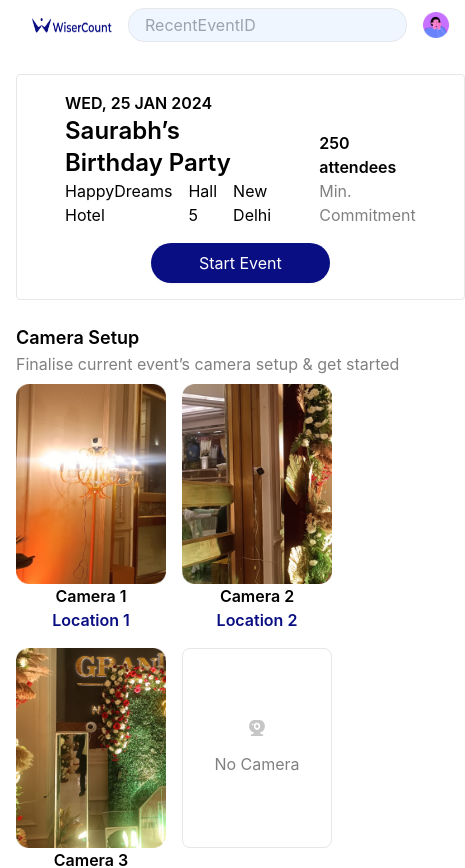
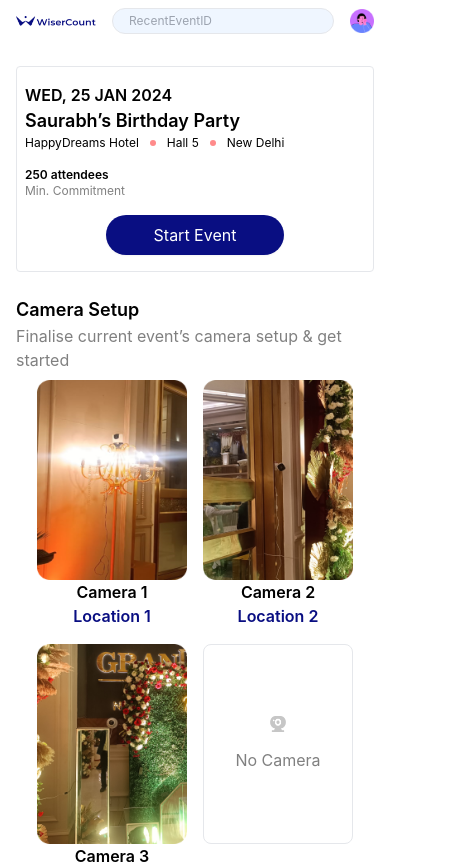
Before and after one commit to raghavawasthi24/WiserEventStack, a React (Vite) app: page /home in a window 390 px wide. Shown: the top 868 px of the page, 465 px wide, since content can reach past the window. Built offline with nearby package versions, Linux system fonts and the light colour scheme.

Commit message:
fixes in design responsive and exporting constants

```diff
--- a/package.json
+++ b/package.json
@@ -12,18 +12,19 @@
   "dependencies": {
     "react": "^18.2.0",
     "react-dom": "^18.2.0",
+    "react-icons": "^5.0.1",
     "react-router-dom": "^6.21.3"
   },
   "devDependencies": {
     "@types/react": "^18.2.43",
     "@types/react-dom": "^18.2.17",
     "@vitejs/plugin-react-swc": "^3.5.0",
+    "autoprefixer": "^10.4.14",
     "eslint": "^8.55.0",
-    "autoprefixer": "^10.4.14",
-    "postcss": "^8.4.24",
     "eslint-plugin-react": "^7.33.2",
     "eslint-plugin-react-hooks": "^4.6.0",
     "eslint-plugin-react-refresh": "^0.4.5",
+    "postcss": "^8.4.24",
     "tailwindcss": "^3.4.1",
     "vite": "^5.0.8"
   }
--- /dev/null
+++ b/src/lib/constant/login.js
@@ -0,0 +1,12 @@
+export const inputfields = [
+  {
+    type: "text",
+    label: "Email ",
+    placeholder: "abc@work.com",
+  },
+  {
+    type: "text",
+    label: "Password ",
+    placeholder: "Enter Password",
+  },
+];
--- a/src/pages/Home/components/CameraSection.jsx
+++ b/src/pages/Home/components/CameraSection.jsx
@@ -1,5 +1,5 @@
 import React from 'react'
-import { cameras } from '../../../lib/constant';
+import { cameras } from '../../../lib/constant/home';
 
 export default function CameraSection() {
 
@@ -10,7 +10,7 @@ export default function CameraSection() {
         <p className='text-muted'>Finalise current event’s camera setup & get started</p>
       </div>
 
-      <div className="flex gap-4 flex-wrap">
+      <div className="flex gap-4 flex-wrap sm:justify-start justify-center">
         {cameras.map((camera) => {
           return camera.active ? (
             <div className="w-fit text-center font-semibold">
--- a/src/pages/Home/components/EventDetails.jsx
+++ b/src/pages/Home/components/EventDetails.jsx
@@ -1,27 +1,36 @@
 import React from 'react'
+import { GoDotFill } from "react-icons/go";
 
 export default function EventDetails() {
   return (
-    <div className="flex flex-col gap-4 md:flex-row justify-between items-center px-12 py-4 border rounded">
-      <div className="flex flex-col">
-        <p className='font-semibold'>WED, 25 JAN 2024</p>
-        <div className='flex items-end gap-12'>
+    <div className="flex flex-col gap-4 md:flex-row justify-between items-center px-2 sm:px-12 py-4 border rounded">
+      <div className="flex flex-col self-start">
+        <p className="font-semibold">WED, 25 JAN 2024</p>
+        <div className="flex flex-col sm:flex-row sm:items-end gap-4 sm:gap-12">
           <div>
-            <p className='font-semibold text-2xl'>Saurabh’s Birthday Party</p>
-            <div className='flex gap-4'>
+            <p className="font-semibold text-lg sm:text-2xl ">
+              Saurabh’s Birthday Party
+            </p>
+            <div className="flex items-center gap-2 sm:gap-4 text-xs">
               <p>HappyDreams Hotel</p>
+              <GoDotFill className="text-[#FF8B8B]" />
               <p>Hall 5</p>
+              <GoDotFill
+                className="text-[#FF8B8B]"
+              />
               <p>New Delhi</p>
             </div>
           </div>
-          <div>
-            <p className='font-semibold'>250 attendees</p>
-            <p className='text-muted'>Min. Commitment</p>
+          <div className="text-xs sm:text-sm">
+            <p className="font-semibold">250 attendees</p>
+            <p className="text-muted">Min. Commitment</p>
           </div>
         </div>
       </div>
       <div>
-        <button className='bg-primary rounded-full text-white px-12 py-2 shadow-sm'>Start Event</button>
+        <button className="bg-primary rounded-full text-white px-12 py-2 shadow-sm">
+          Start Event
+        </button>
       </div>
     </div>
   );
--- a/src/pages/Home/components/Navbar.jsx
+++ b/src/pages/Home/components/Navbar.jsx
@@ -2,11 +2,11 @@ import React from 'react'
 
 export default function Navbar() {
   return (
-    <div className='flex items-center gap-4 md:gap-12 justify-between px-4 py-2'>
-      <img src="assets/WiserCountLogo.png" alt="" className='w-[80px] md:w-[130px] h-[15px] md:h-[25px]'/>
+    <div className='flex items-center gap-4 md:gap-12 justify-between md:px-4 py-2'>
+      <img src="assets/WiserCountLogo.png" alt="" className='w-[80px] md:w-[130px]'/>
       <input
         type="text"
-        className=" w-full border rounded-2xl indent-2 px-2 py-1 outline-none bg-blue-50" placeholder='RecentEventID'
+        className=" w-full border rounded-2xl indent-2 px-2 py-1 outline-none bg-blue-50 text-xs md:text-sm" placeholder='RecentEventID'
       />
       <div className='flex gap-1'>
         <img src="assets/profile.png" alt="" className='w-[40px]'/>
--- a/src/pages/Login/Login.jsx
+++ b/src/pages/Login/Login.jsx
@@ -1,19 +1,8 @@
 import React from "react";
 import { Link } from "react-router-dom";
+import { inputfields } from "../../lib/constant/login";
 
 export default function Login() {
-  const inputfields = [
-    {
-      type: "text",
-      label: "Email ",
-      placeholder: "abc@work.com",
-    },
-    {
-      type: "text",
-      label: "Password ",
-      placeholder: "Enter Password",
-    },
-  ];
   return (
     <section className="w-screen h-screen overflow-hidden flex">
       <img
```
Also changed, not shown: src/lib/constant/home.js (renamed from src/lib/constant.jsx), 1 other file (tests, documents, lock files or other folders).
